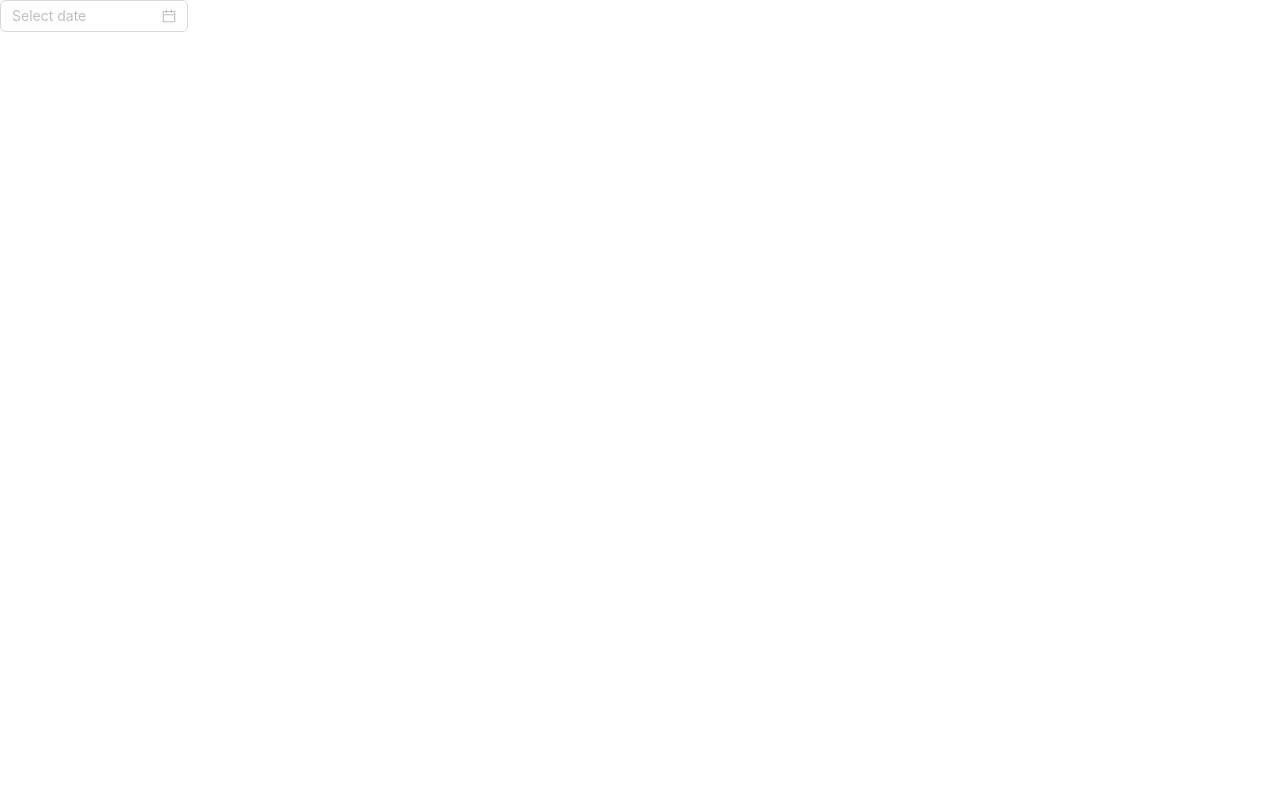
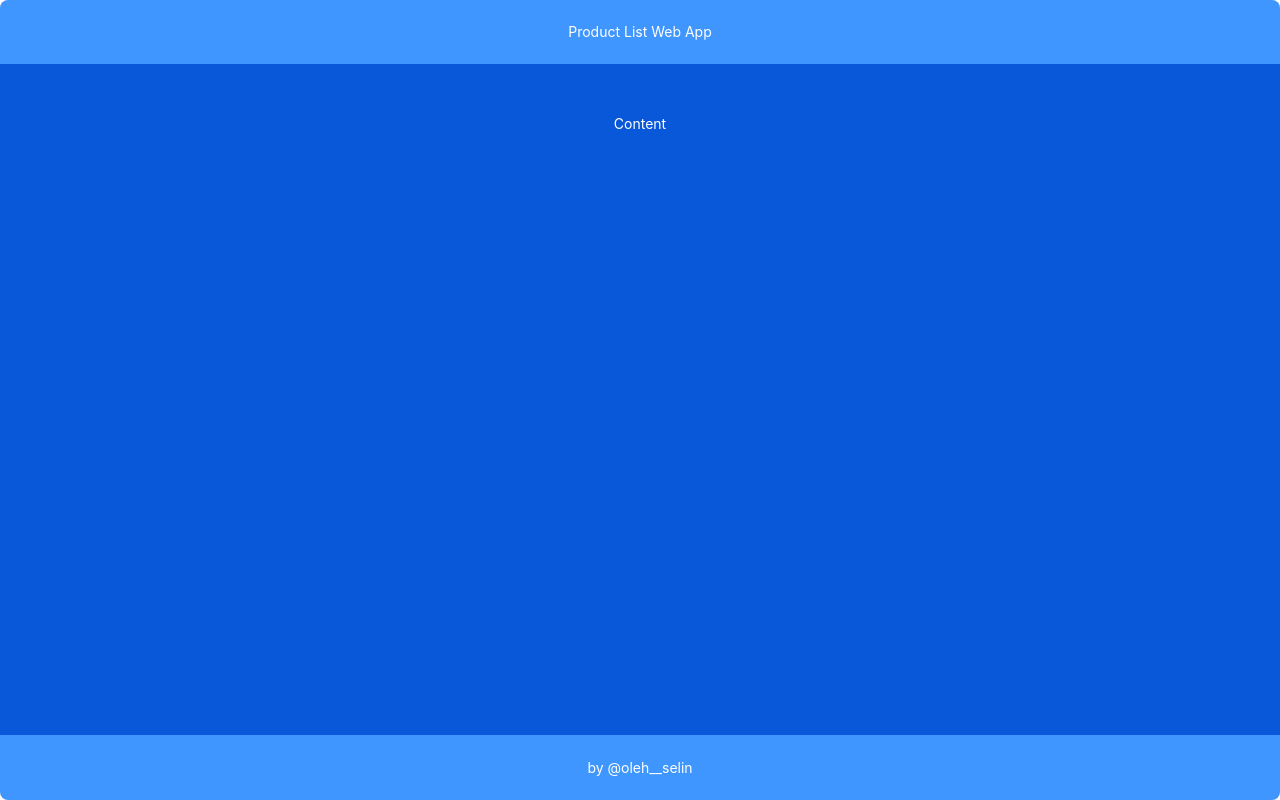
Before and after one commit to OlehSelin99/product-list-web-app, a React (Vite) app: page / in a window 1280 px wide. Built offline with nearby package versions, Linux system fonts and the light colour scheme; the HTML template or start-up script is replaced by a standard one.

Commit message:
create layout

```diff
--- a/src/App.tsx
+++ b/src/App.tsx
@@ -1,10 +1,46 @@
-// export const App = () => <h1>Hi</h1>
+import React from "react"
+import { Flex, Layout } from "antd"
 
-// import React from 'react';
-import { DatePicker } from 'antd';
+const { Header, Footer, Content } = Layout
 
-const App = () => {
-  return <DatePicker />;
-};
+const headerStyle: React.CSSProperties = {
+  textAlign: "center",
+  color: "#fff",
+  height: 64,
+  paddingInline: 48,
+  lineHeight: "64px",
+  backgroundColor: "#4096ff",
+}
 
-export default App;
+const contentStyle: React.CSSProperties = {
+  textAlign: "center",
+  minHeight: 120,
+  lineHeight: "120px",
+  color: "#fff",
+  backgroundColor: "#0958d9",
+}
+
+const footerStyle: React.CSSProperties = {
+  textAlign: "center",
+  color: "#fff",
+  backgroundColor: "#4096ff",
+}
+
+const layoutStyle = {
+  borderRadius: 8,
+  overflow: "hidden",
+  width: "100%",
+  height: "100vh",
+}
+
+const App: React.FC = () => (
+  <Flex gap="middle" wrap>
+    <Layout style={layoutStyle}>
+      <Header style={headerStyle}>Product List Web App</Header>
+      <Content style={contentStyle}>Content</Content>
+      <Footer style={footerStyle}>by @oleh__selin</Footer>
+    </Layout>
+  </Flex>
+)
+
+export default App
```
